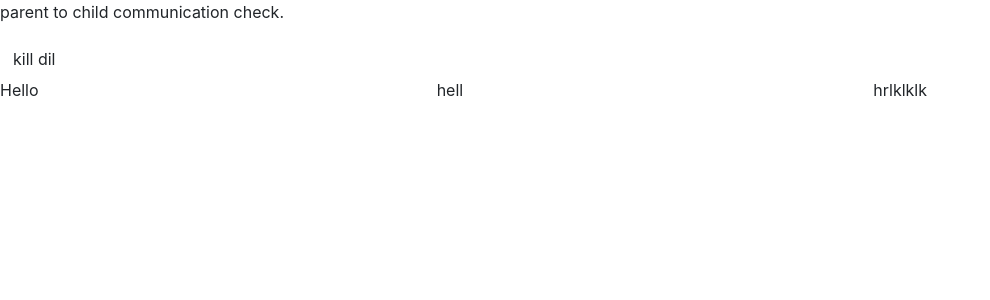
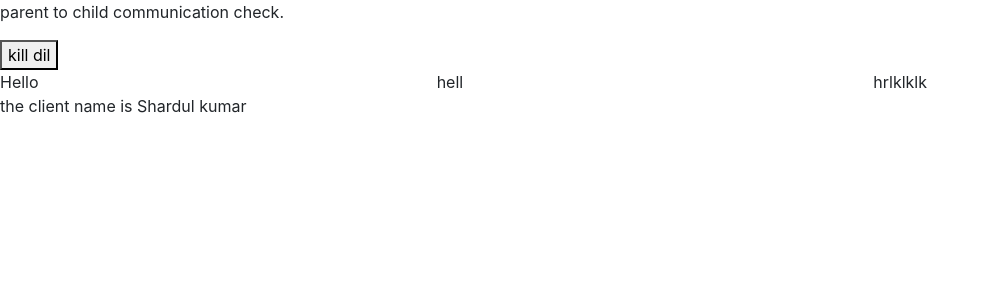
Before and after one commit to shadab5287/Angularfirstgitproject, an Angular app: page /practice in a window 1280 px wide. Shown: the top 300 px of the page, without its empty margins (0-990 px from the left). Built offline with nearby package versions, Linux system fonts and the light colour scheme.

Commit message:
Using Pipe in component

```diff
--- a/src/app/app.module.ts
+++ b/src/app/app.module.ts
@@ -10,6 +10,7 @@ import { SignupComponent } from './signup/signup.component';
 import { DashboardComponent } from './dashboard/dashboard.component';
 import { PracticeComponent } from './practice/practice.component';
 import { ExeComponent } from './exe/exe.component';
+import { AddingsirnamePipe } from './service/addingsirname.pipe';
 
 const route:Routes=[
   {
@@ -38,7 +39,8 @@ const route:Routes=[
     SignupComponent,
     DashboardComponent,
     PracticeComponent,
-    ExeComponent
+    ExeComponent,
+    AddingsirnamePipe
   ],
   imports: [
     BrowserModule,
--- a/src/app/practice/practice.component.html
+++ b/src/app/practice/practice.component.html
@@ -1,5 +1,5 @@
 <p>parent to child communication {{kid}}</p>
-<button class="btn btn-primery" (click)="studio()">kill dil</button>
+<button  (click)="studio()">kill dil</button>
 <div class="row">
     <div class="col-4">
         Hello
@@ -11,3 +11,4 @@
         hrlklklk
     </div>
 </div>
+<p>the client name is {{name | addingsirname}}</p>
--- a/src/app/practice/practice.component.ts
+++ b/src/app/practice/practice.component.ts
@@ -1,4 +1,4 @@
-import { Component, Input, OnInit, Output, EventEmitter } from '@angular/core';
+import { Component, Input, OnInit, Output, EventEmitter,ViewChild } from '@angular/core';
 
 
 @Component({
@@ -9,6 +9,7 @@ import { Component, Input, OnInit, Output, EventEmitter } from '@angular/core';
 export class PracticeComponent implements OnInit {
   @Input() kid="";
   @Output() box=new EventEmitter<any>();
+  name="Shardul";
 
   constructor() { }
 
--- /dev/null
+++ b/src/app/service/addingsirname.pipe.ts
@@ -0,0 +1,13 @@
+import { Pipe, PipeTransform } from '@angular/core';
+
+@Pipe({
+  name: 'addingsirname'
+})
+export class AddingsirnamePipe implements PipeTransform {
+
+  transform(value:any){
+    return value + " kumar "
+  }
+
+
+}
```
Also changed, not shown: 1 other file (tests, documents, lock files or other folders).
